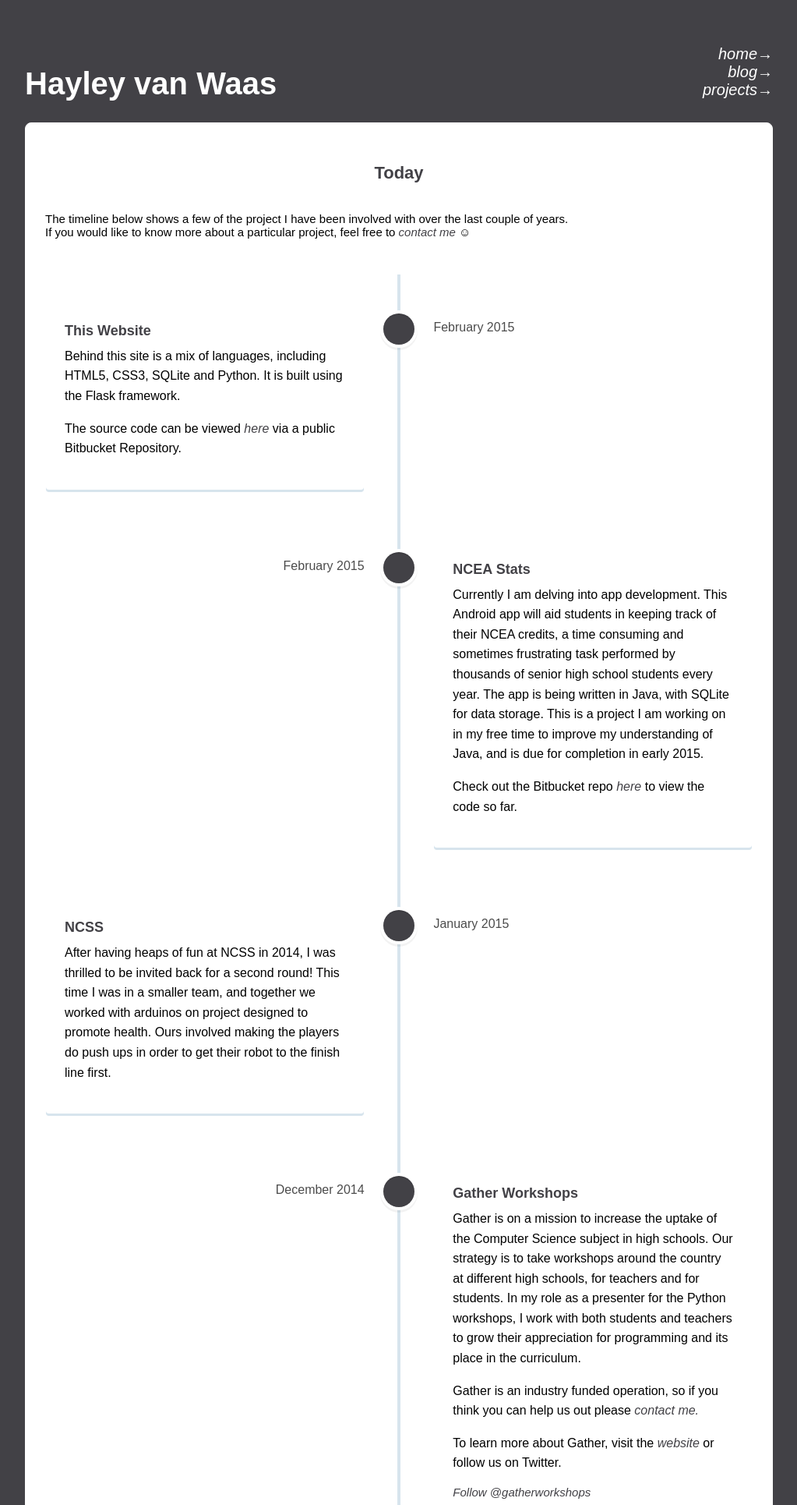
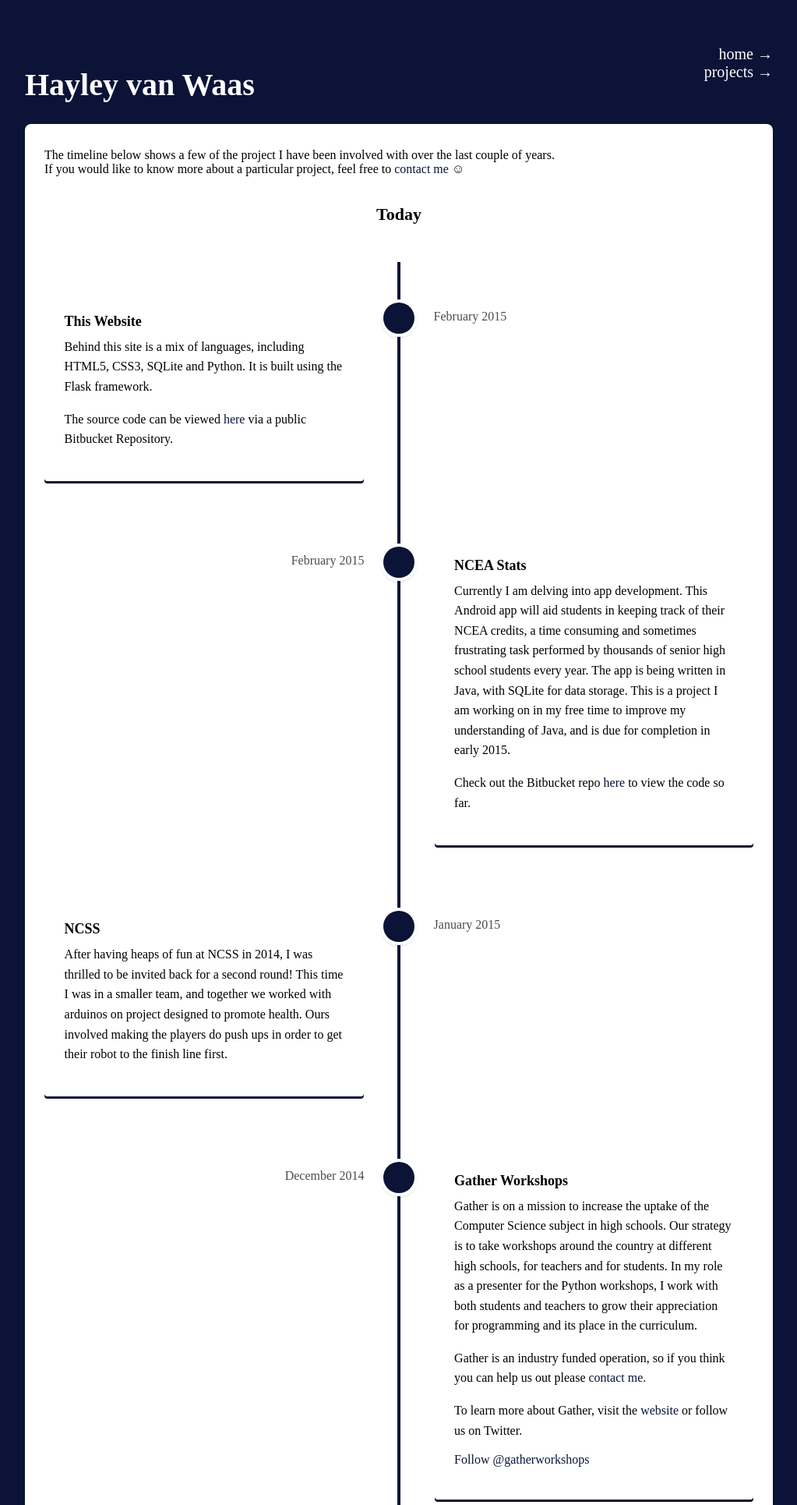
Before and after one commit to hayleycodes/personal-website, a Python web app: template templates/timeline.html in a window 1280 px wide. Shown: the top 1930 px of the page at 78% size, without its empty margins (128-1151 px from the left). Run offline with Jinja, Linux system fonts and the light colour scheme; the template is opened without the code that fills it, so the values that code supplies are empty; some libraries are stand-ins or nearby versions.

Commit message:
changing color scheme and fonts, removed blog page

```diff
--- a/static/js/animate.js
+++ b/static/js/animate.js
@@ -2,10 +2,17 @@
 $("body").hide();
 $("body").fadeIn(1000);
 
+/*
+
 $(document).ready(function(){
-	var colors = ["#2ECCFA","#CCCCCC","#F841E3","#18DA12", "#EEEE19", "#A337F0", "#EE2A4B", "#424146", "#FF8000"];
+	//var colors = ["#2ECCFA","#CCCCCC","#F841E3","#18DA12", "#EEEE19", "#A337F0", "#EE2A4B", "#424146", "#FF8000"];
+	var colors = ["#940202", "#0B1337"];
+	//"#F0E0C6"
 	var rand = Math.floor(Math.random()*colors.length);
 	$('#controls-wrapper').css("background-color", colors[rand]);
+	$('section').css("background-color", "#E6E2DB");
 	$('html, .circle, .cd-timeline-img.cd-picture').css("background", colors[rand]);
 	$('h2, h3, h5, section a, .ss-form-title').css("color", colors[rand]);
 });
+
+*/
--- a/static/sass/_base.scss
+++ b/static/sass/_base.scss
@@ -2,6 +2,10 @@
 
 	box-sizing: border-box;
 
+}
+
+html {
+	background-color: #0B1337;
 }
 
 
@@ -12,10 +16,9 @@
 	min-width: 300px;
 	max-width: 1000px;
 	margin: 0 auto;
-	font: normal 15px 'Century Gothic', sans-serif;
+	font: normal 16px 'Goudy Old Style', serif;
 
 }
-
 
 
 .clearfix {
--- a/static/sass/_header.scss
+++ b/static/sass/_header.scss
@@ -15,14 +15,13 @@ header {
  		float: right;
  		color: white;
 	 	text-align: right;
-	 	font: 20px 'Century Gothic', sans-serif;
 
 	 	a {
 
 	 		display: block;
 	 		color: white;
 	 		text-decoration: none;
-	 		font-style: italic;
+	 		font-size: 20px;
 
 			&:hover {
 
--- a/static/sass/_sections.scss
+++ b/static/sass/_sections.scss
@@ -1,7 +1,7 @@
 section, .entries {
 
 	border-radius: 8px;
-	border: white 1px solid;
+	border: 0px solid;
 	background-color: white;
 	padding: 0px 0px 20px 15px;
 
@@ -12,7 +12,7 @@ section, .entries {
 		padding-left: 8px;
 		padding-bottom: 10px;
 		border-radius: 15px;
-		border: white 2px solid;
+		border: white 0px solid;
 
 	}
 
@@ -36,7 +36,7 @@ section, .entries {
  		display: inline-block;
  		color: white;
  		text-decoration: none;
- 		font-style: italic;
+ 		color: #0B1337;
 
 		&:hover {
 
@@ -68,6 +68,10 @@ section, .entries {
 
 		}
 
+		a {
+			font-size: 15px;
+		}
+
 	}
 
 }
--- a/static/sass/_timeline.scss
+++ b/static/sass/_timeline.scss
@@ -19,7 +19,7 @@ h5 {
 	left: 18px;
 	height: 100%;
 	width: 4px;
-	background: #d7e4ed;
+	background: #0B1337;
 }
 
 
@@ -96,7 +96,7 @@ h5 {
 
 
 .cd-timeline-img.cd-picture {
-	background: #75ce66;
+	background: #0B1337;
 }
 
 
@@ -201,7 +201,7 @@ h5 {
 	background: white;
 	border-radius: 0.25em;
 	padding: 1em;
-	box-shadow: 0 3px 0 #d7e4ed;
+	box-shadow: 0 3px 0 #0B1337;
 }
 
 
--- a/static/stylesheets/style.css
+++ b/static/stylesheets/style.css
@@ -3,43 +3,48 @@
   box-sizing: border-box;
 }
 
-/* line 8, ../sass/_base.scss */
+/* line 7, ../sass/_base.scss */
+html {
+  background-color: #0B1337;
+}
+
+/* line 12, ../sass/_base.scss */
 .wrapper {
   padding: 50px 20px;
   width: 100%;
   min-width: 300px;
   max-width: 1000px;
   margin: 0 auto;
-  font: normal 15px 'Century Gothic', sans-serif;
+  font: normal 16px 'Goudy Old Style', serif;
 }
 
-/* line 21, ../sass/_base.scss */
+/* line 24, ../sass/_base.scss */
 .clearfix {
   clear: both;
 }
 
-/* line 28, ../sass/_base.scss */
+/* line 31, ../sass/_base.scss */
 .fb-like {
   float: right;
 }
 
-/* line 36, ../sass/_base.scss */
+/* line 39, ../sass/_base.scss */
 .twitter-share-button {
   float: right;
 }
 
-/* line 43, ../sass/_base.scss */
+/* line 46, ../sass/_base.scss */
 li.list {
   list-style-type: circle;
   margin-left: 19px;
 }
 
 @media only screen and (max-width: 480px) {
-  /* line 52, ../sass/_base.scss */
+  /* line 55, ../sass/_base.scss */
   .wrapper {
     padding-top: 5px;
   }
-  /* line 56, ../sass/_base.scss */
+  /* line 59, ../sass/_base.scss */
   .wrapper section {
     padding-right: 10px;
   }
@@ -59,47 +64,46 @@ header nav {
   float: right;
   color: white;
   text-align: right;
-  font: 20px 'Century Gothic', sans-serif;
 }
-/* line 20, ../sass/_header.scss */
+/* line 19, ../sass/_header.scss */
 header nav a {
   display: block;
   color: white;
   text-decoration: none;
-  font-style: italic;
+  font-size: 20px;
 }
-/* line 27, ../sass/_header.scss */
+/* line 26, ../sass/_header.scss */
 header nav a:hover {
   font-weight: bold;
 }
-/* line 33, ../sass/_header.scss */
+/* line 32, ../sass/_header.scss */
 header nav a:visited {
   color: white;
 }
-/* line 39, ../sass/_header.scss */
+/* line 38, ../sass/_header.scss */
 header nav a::after {
   content: "\2192";
 }
 @media only screen and (max-width: 480px) {
-  /* line 51, ../sass/_header.scss */
+  /* line 50, ../sass/_header.scss */
   header h1 {
     float: none;
     text-align: center;
     display: block;
     font-size: 30px;
   }
-  /* line 60, ../sass/_header.scss */
+  /* line 59, ../sass/_header.scss */
   header nav {
     float: none;
     text-align: center;
   }
-  /* line 65, ../sass/_header.scss */
+  /* line 64, ../sass/_header.scss */
   header nav a {
     display: inline-block;
     padding-left: 10px;
     padding-bottom: 10px;
   }
-  /* line 71, ../sass/_header.scss */
+  /* line 70, ../sass/_header.scss */
   header nav a::after {
     content: "";
   }
@@ -157,7 +161,7 @@ footer {
 /* line 1, ../sass/_sections.scss */
 section, .entries {
   border-radius: 8px;
-  border: white 1px solid;
+  border: 0px solid;
   background-color: white;
   padding: 0px 0px 20px 15px;
 }
@@ -168,7 +172,7 @@ section img, .entries img {
   padding-left: 8px;
   padding-bottom: 10px;
   border-radius: 15px;
-  border: white 2px solid;
+  border: white 0px solid;
 }
 /* line 19, ../sass/_sections.scss */
 section p, .entries p {
@@ -186,7 +190,7 @@ section a, .entries a {
   display: inline-block;
   color: white;
   text-decoration: none;
-  font-style: italic;
+  color: #0B1337;
 }
 /* line 41, ../sass/_sections.scss */
 section a:hover, .entries a:hover {
@@ -206,9 +210,13 @@ section li, .entries li {
   section section, .entries section {
     padding: 0 0px;
   }
+  /* line 71, ../sass/_sections.scss */
+  section a, .entries a {
+    font-size: 15px;
+  }
 }
 
-/* line 75, ../sass/_sections.scss */
+/* line 79, ../sass/_sections.scss */
 section {
   padding-top: 15px;
   padding-left: 25px;
@@ -269,7 +277,7 @@ h5 {
   left: 18px;
   height: 100%;
   width: 4px;
-  background: #d7e4ed;
+  background: #0B1337;
 }
 
 @media only screen and (min-width: 1170px) {
@@ -344,7 +352,7 @@ h5 {
 
 /* line 98, ../sass/_timeline.scss */
 .cd-timeline-img.cd-picture {
-  background: #75ce66;
+  background: #0B1337;
 }
 
 @media only screen and (min-width: 1170px) {
@@ -448,7 +456,7 @@ h5 {
   background: white;
   border-radius: 0.25em;
   padding: 1em;
-  box-shadow: 0 3px 0 #d7e4ed;
+  box-shadow: 0 3px 0 #0B1337;
 }
 
 /* line 208, ../sass/_timeline.scss */
--- a/templates/layout.html
+++ b/templates/layout.html
@@ -15,9 +15,9 @@
         <header>
             <h1>Hayley van Waas</h1>
             <nav>
-                <a href="{{ url_for('home') }}">home</a>
-                <a href="{{ url_for('show_entries') }}">blog</a>
-                <a href="{{ url_for('projects') }}">projects</a>
+                <a href="{{ url_for('home') }}">home </a>
+                <!--a href="{{ url_for('show_entries') }}">blog </a-->
+                <a href="{{ url_for('projects') }}">projects </a>
             </nav>
             <div class="clearfix"></div>
         </header>
--- a/templates/timeline.html
+++ b/templates/timeline.html
@@ -2,12 +2,14 @@
 {% block body %}
 
 <section>
-	<h5>Today</h5>
+
 	<p>
 		The timeline below shows a few of the project I have been involved with over the last couple of years.
 		<br>
 		If you would like to know more about a particular project, feel free to <a href="contactform">contact me</a> ☺
 	</p>
+
+	<h5>Today</h5>
 
 	<section id="cd-timeline" class="cd-container">
 
@@ -159,6 +161,6 @@
 			</div>
 		</div>
 	</section>
-	<h5>January 2015</h5>
+	<h5>January 2014</h5>
 </section>
 {% endblock %}
```
